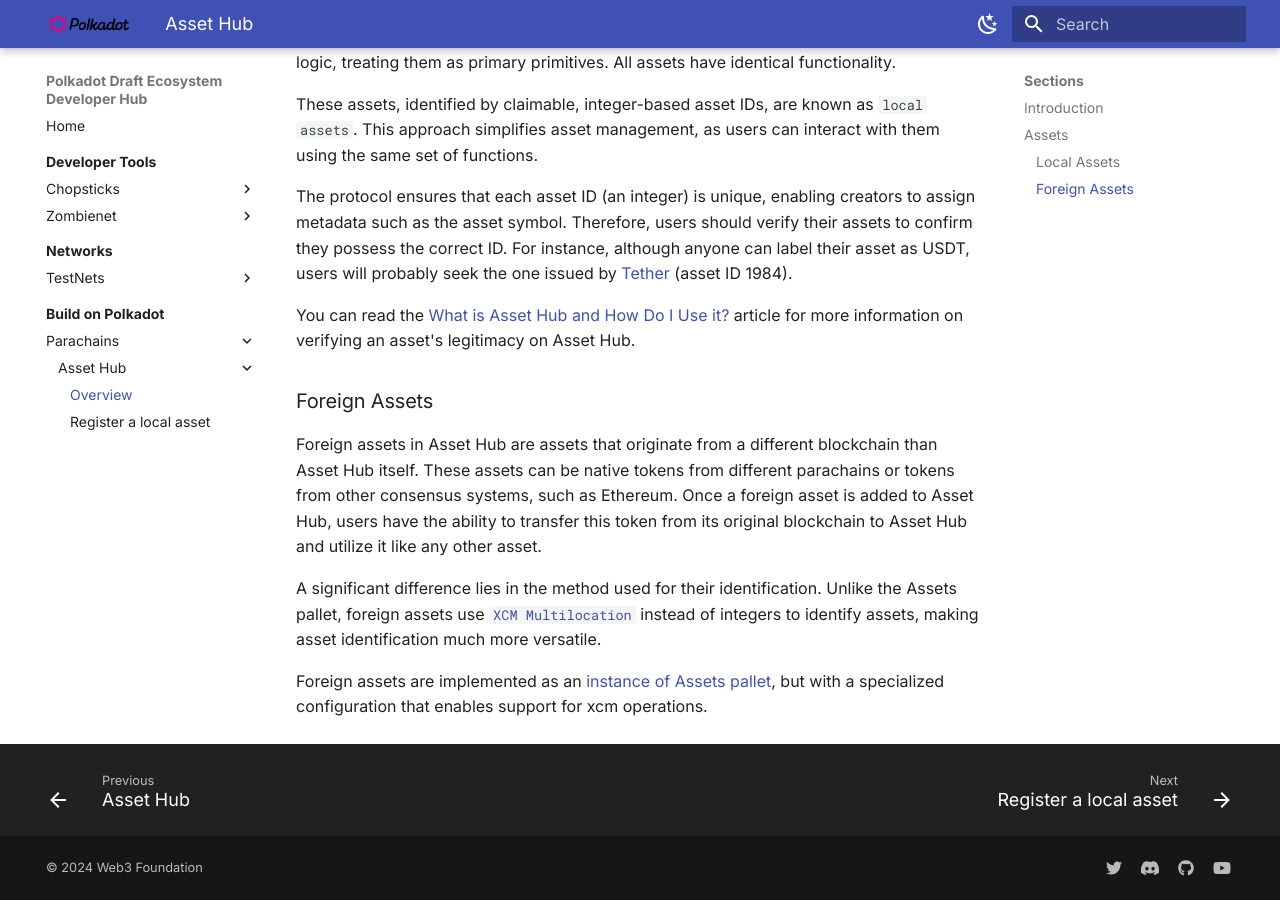
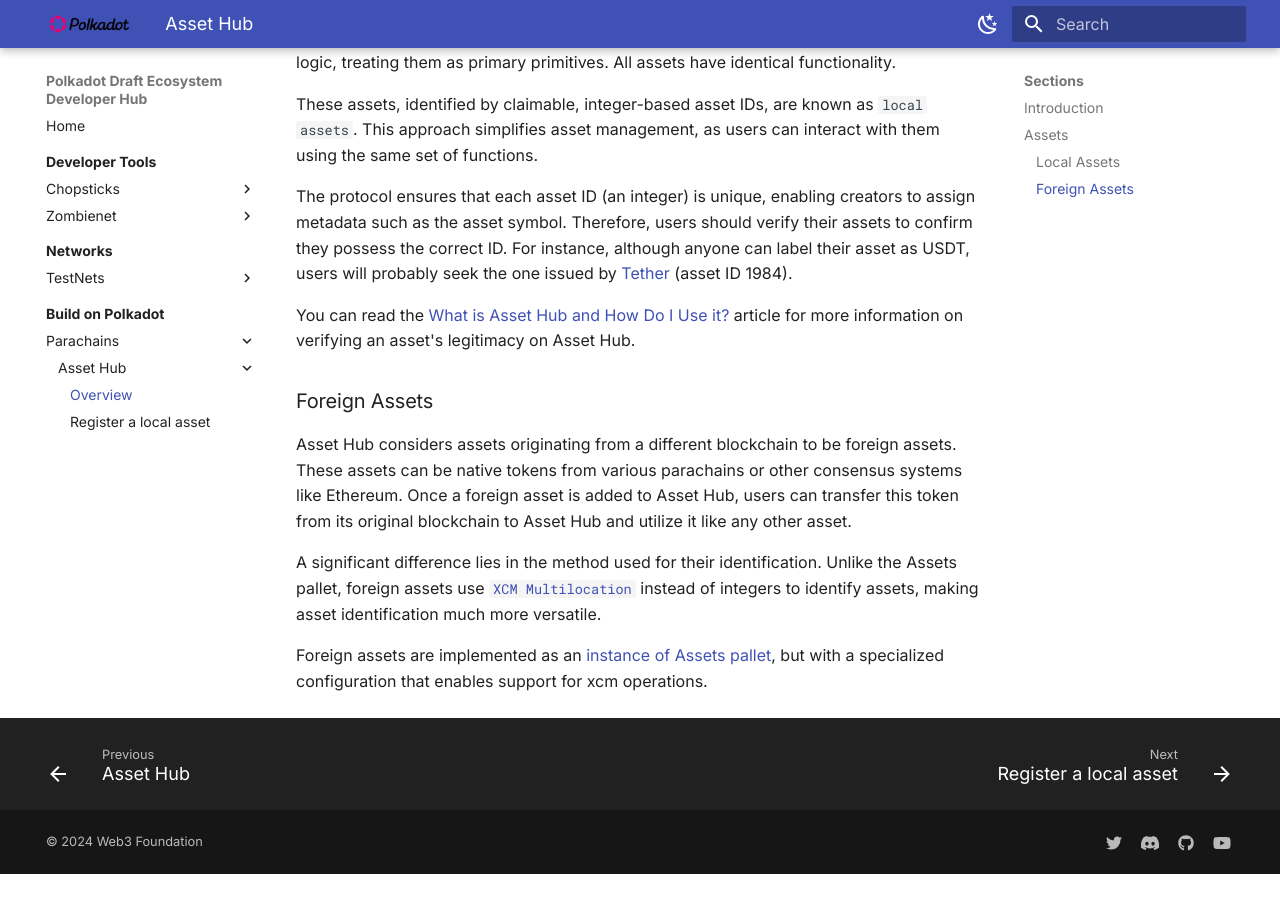
Before and after one commit to papermoonio/polkadot-ecosystem-docs-draft, an MkDocs documentation site: the page built from docs/build-on-polkadot/parachains/asset-hub/overview.md, in a window 1280 px wide and 900 px high, scrolled down 1007 px. Built offline with MkDocs 1.6.1 and Material for MkDocs 9.7.7, drawn with Linux system fonts in a browser that asks for light colours; after the commit the page ends 1881 px from its top, so only the background shows below that.

Commit message:
Update docs/build-on-polkadot/parachains/asset-hub/overview.md
Co-authored-by: Dawn Kelly <83190195+dawnkelly09@users.noreply.github.com>

```diff
--- a/docs/build-on-polkadot/parachains/asset-hub/overview.md
+++ b/docs/build-on-polkadot/parachains/asset-hub/overview.md
@@ -40,7 +40,7 @@
 
 ### Foreign Assets
 
-Foreign assets in Asset Hub are assets that originate from a different blockchain than Asset Hub itself. These assets can be native tokens from different parachains or tokens from other consensus systems, such as Ethereum. Once a foreign asset is added to Asset Hub, users have the ability to transfer this token from its original blockchain to Asset Hub and utilize it like any other asset.
+Asset Hub considers assets originating from a different blockchain to be foreign assets. These assets can be native tokens from various parachains or other consensus systems like Ethereum. Once a foreign asset is added to Asset Hub, users can transfer this token from its original blockchain to Asset Hub and utilize it like any other asset.
 
 A significant difference lies in the method used for their identification. Unlike the Assets pallet, foreign assets use [`XCM Multilocation`](https://wiki.polkadot.network/docs/learn/xcm/fundamentals/multilocation-summary){target=_blank} instead of integers to identify assets, making asset identification much more versatile.
 
```
